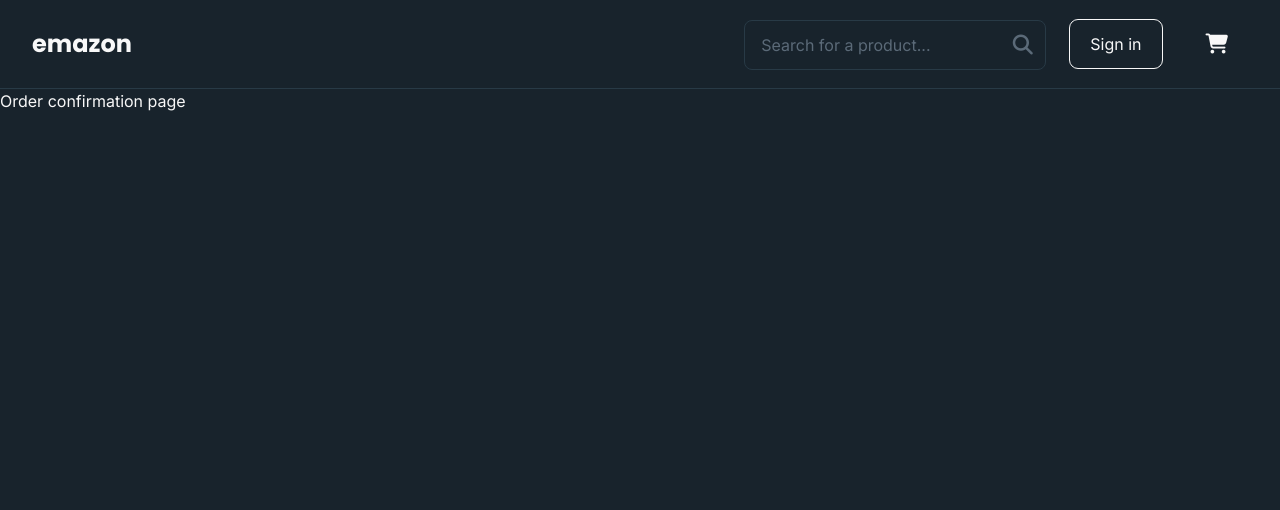
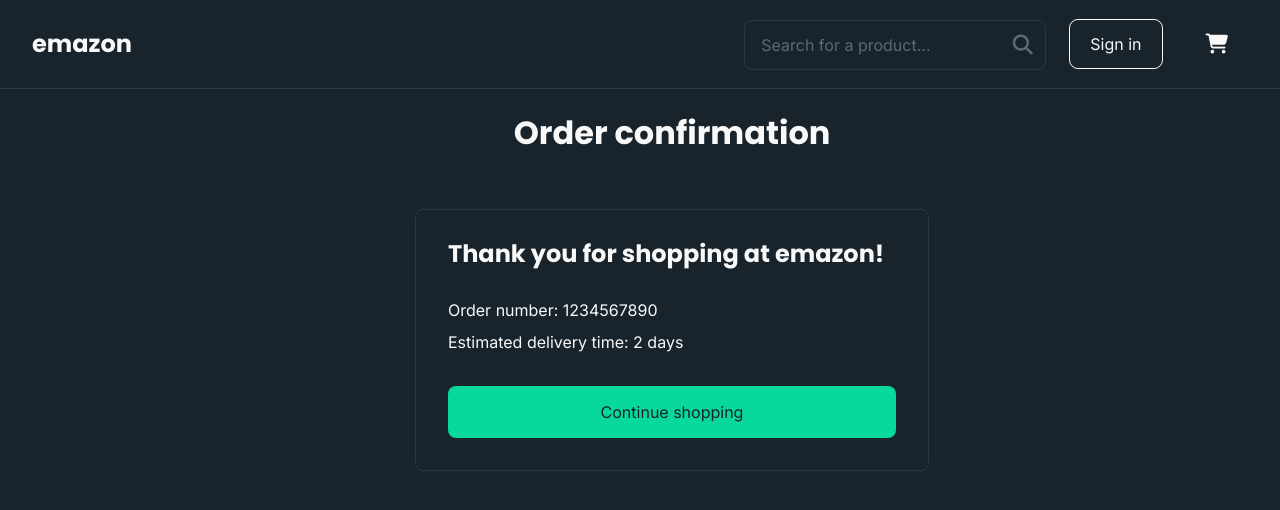
Before and after one commit to kennyjung0223/emazon, a Flask app: page /order_confirmation in a window 1280 px wide; the page is wider, and only the part inside the window is pictured. Shown: the top 510 px of that part. Run offline with Flask 2, Linux system fonts and the light colour scheme; some libraries are stand-ins or nearby versions.

Commit message:
order confirmation page markup and styling

```diff
--- a/static/css/checkout.css
+++ b/static/css/checkout.css
@@ -8,6 +8,7 @@
 
 .checkout-page-left-container,
 .checkout-page-right-container {
+    height: 100%;
     padding: 2.5%;
 }
 
--- a/static/css/order_confirmation.css
+++ b/static/css/order_confirmation.css
@@ -1 +1,44 @@
 /* Styles for the order confirmation page */
+.order-confirmation-page-container {
+    width: 100%;
+    padding: 2.5%;
+    display: flex;
+    flex-direction: column;
+    justify-content: center;
+    align-items: center;
+    gap: 64px;
+}
+
+.order-confirmation-details-container {
+    width: 35%;
+    padding: 32px;
+    border: 1px solid #283A46;
+    border-radius: 8px;
+    display: flex;
+    flex-direction: column;
+    gap: 32px;
+}
+
+.order-confirmation-details-container h2 {
+    font-family: 'Poppins', Arial, Helvetica, sans-serif;
+}
+
+.order-confirmation-details-container div {
+    display: flex;
+    flex-direction: column;
+    gap: 8px;
+}
+
+.continue-shopping-button {
+    padding: 16px;
+    background-color: #08D99A;
+    color: #18232C;
+    font-family: 'Inter', Arial, Helvetica, sans-serif;
+    font-size: 16px;
+    border: none;
+    border-radius: 8px;
+}
+
+.continue-shopping-button:hover {
+    cursor: pointer;
+}
--- a/templates/order_confirmation.html
+++ b/templates/order_confirmation.html
@@ -4,5 +4,15 @@
 {% endblock %}
 {% block title %}Order Confirmation{% endblock %}
 {% block content %}
-    <p>Order confirmation page</p>
+    <div class="order-confirmation-page-container">
+        <h1 class="title">Order confirmation</h1>
+        <div class="order-confirmation-details-container">
+            <h2>Thank you for shopping at emazon!</h2>
+            <div>
+                <p>Order number: 1234567890</p>
+                <p>Estimated delivery time: 2 days</p>
+            </div>
+            <button class="continue-shopping-button">Continue shopping</button>
+        </div>
+    </div>
 {% endblock %}
```
